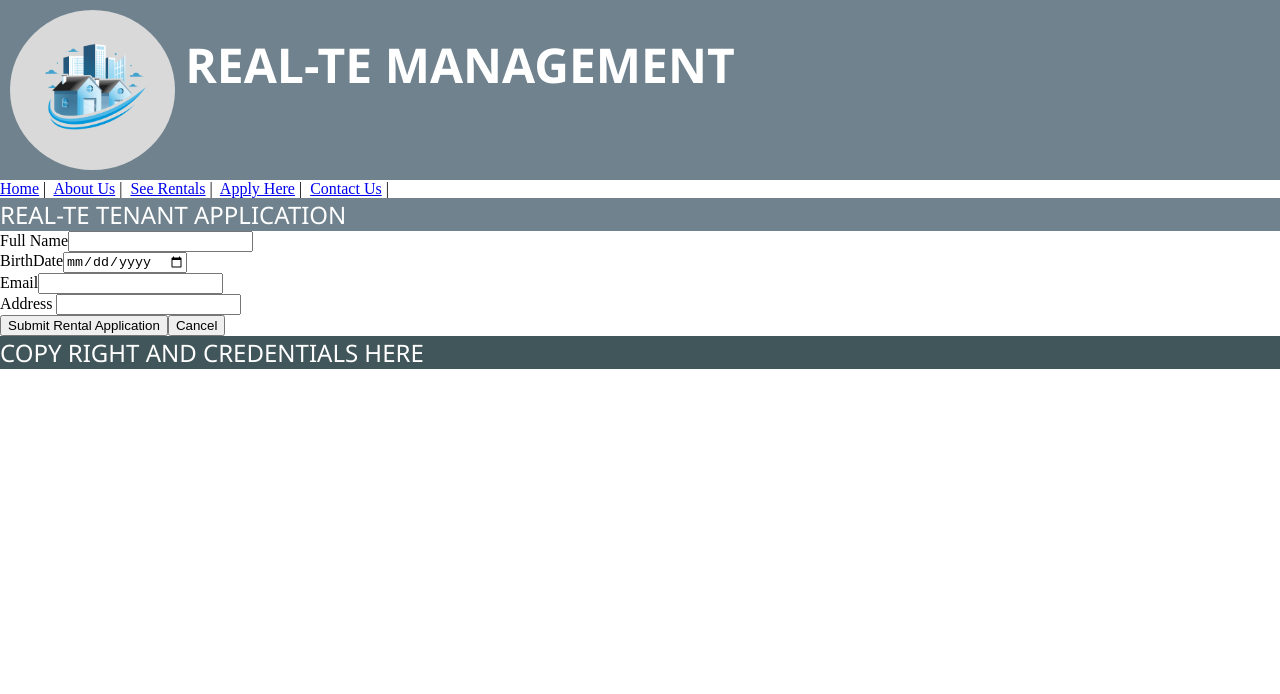
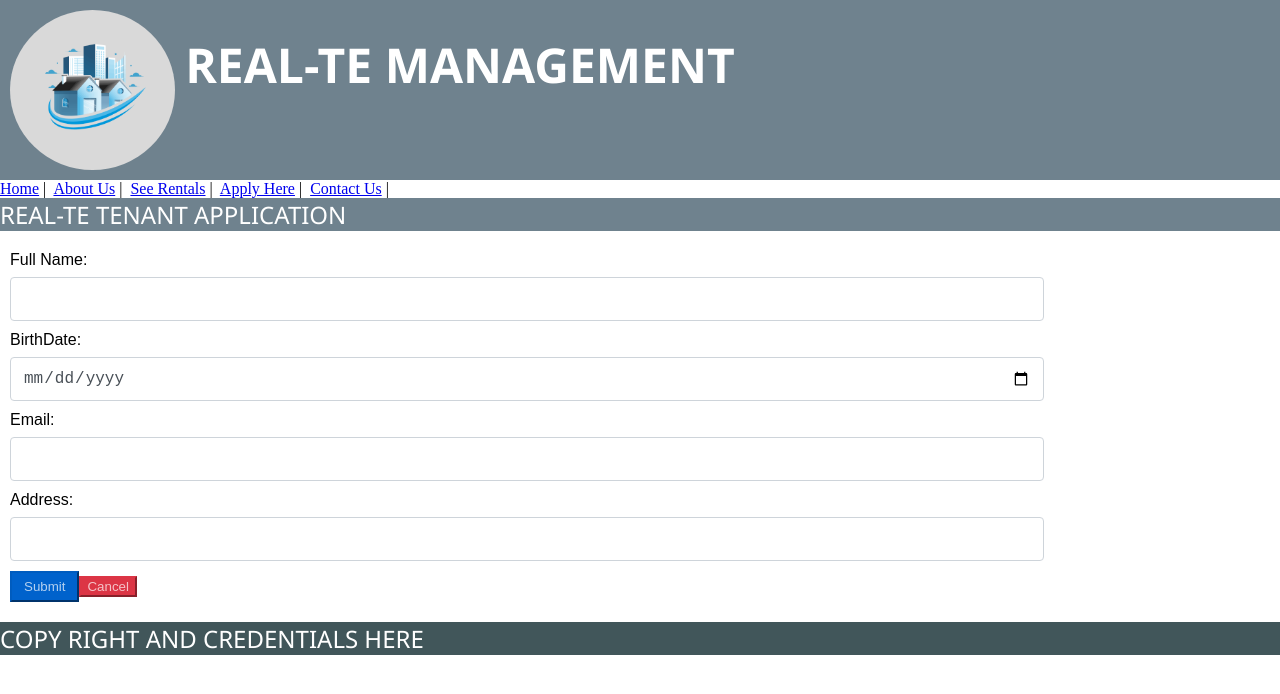
Before and after one commit to shann0n5/m03-capstone-final, a Vue app in the folder capstone/vue/: page /application in a window 1280 px wide. Shown: the top 694 px of the page. Built offline with nearby package versions, Linux system fonts and the light colour scheme.

Commit message:
added cross origin annotation to rent transaction controller and service request controller. also working on service request form on client side

```diff
--- a/capstone/vue/src/App.vue
+++ b/capstone/vue/src/App.vue
@@ -124,4 +124,48 @@ body {
         text-align: center;
         padding-top: 20px;
     }
+
+.btn {
+  display: inline-block;
+  font-weight: 400;
+  color: #212529;
+  text-align: center;
+  vertical-align: middle;
+  border: 1px solid transparent;
+  padding: .375rem .75rem;
+  margin-right: 10px;
+  margin-bottom: 5px;
+  font-size: 1rem;
+  line-height: 1.5;
+  border-radius: .25rem;
+  cursor: pointer;
+}
+
+.btn-submit {
+  color: rgba(255,255,255,0.7);
+  background-color: #0062cc;
+  border-color: #005cbf;
+  text-decoration: none;
+  padding: 6px 12px;
+  cursor: pointer;
+}
+
+.btn-submit:hover {
+  color: rgba(255,255,255,1.0);
+  border-color: #fff;
+}
+fieldset {
+  border: none;
+}
+
+.btn-cancel {
+  color: rgba(255,255,255,0.7);
+  background-color: #dc3545;
+  border-color: #dc3545;
+}
+
+.btn-cancel:hover {
+  color: rgba(255,255,255,1.0);
+  border-color: rgba(255,255,255,1.0);
+}
 </style>
--- a/capstone/vue/src/components/ApplicationForm.vue
+++ b/capstone/vue/src/components/ApplicationForm.vue
@@ -1,21 +1,24 @@
 <template>
-  <form v-on:submit.prevent="submitForm">
+  <form v-on:submit.prevent="submitForm" class="applicationForm">
     <div class="field">
-        <div class="info-field"><label for="fullName">Full Name</label>
-        <input type="text" id="fullName" name="fullName" v-model="editApplication.fullName">
+        <div class="info-field">
+            <label for="fullName">Full Name:</label>
+            <input type="text" class="form-control" id="fullName" name="fullName" v-model="editApplication.fullName">
         </div>
-        <div class="info-field"><label for="birthdate">BirthDate</label>
-        <input type="date" id="birthdate" name="birthdate" v-model="editApplication.birthdate">
+        <div class="info-field">
+            <label for="birthdate">BirthDate:</label>
+            <input type="date" id="birthdate" class="form-control" name="birthdate" v-model="editApplication.birthdate">
         </div>
-        <div class="info-field"><label for="email">Email</label>
-        <input type="email" id="email" name="email" v-model="editApplication.email">
+        <div class="info-field">
+            <label for="email">Email:</label>
+            <input type="email" id="email" class="form-control" name="email" v-model="editApplication.email">
         </div>
-        <div class="info-field"> <label for="address"> Address </label>
-        <input type="text" id="address" name="address" v-model="editApplication.address">
+        <div class="info-field">
+            <label for="address">Address:</label>
+            <input type="text" id="address" class="form-control" name="address" v-model="editApplication.address">
         </div>
-
         <div class="applicationButton">
-            <button class="btn-submit" type="submit">Submit Rental Application</button>
+            <button class="btn-submit" type="submit">Submit</button>
             <button class="btn-cancel" type="button" v-on:click="cancelForm">Cancel</button>
         </div>
     </div>
@@ -52,6 +55,31 @@ export default {
 }
 </script>
 
-<style>
+<style scoped>
+.applicationForm {
+  padding: 10px;
+  margin-bottom: 10px;
+}
+label {
+  display: inline-block;
+  margin-bottom: 0.5rem;
+}
+.info-field {
+  margin-bottom: 10px;
+  margin-top: 10px;
+  font-family: Arial, Helvetica, sans-serif;
+}
+.form-control {
+  display: block;
+  width: 80%;
+  height: 30px;
+  padding: 0.375rem 0.75rem;
+  font-size: 1rem;
+  font-weight: 400;
+  line-height: 1.5;
+  color: #495057;
+  border: 1px solid #ced4da;
+  border-radius: 0.25rem;
+}
 
 </style>
--- a/capstone/vue/src/components/ServiceRequestForm.vue
+++ b/capstone/vue/src/components/ServiceRequestForm.vue
@@ -1,8 +1,12 @@
 <template>
   <form v-onsubmit.prevent="submitForm" class="serviceRequestForm">
-    <div class="form-section">
-        <label for="requestDescription">Request Description</label>
-        <input type="text" id="requestDescription" name="requestDescription" v-model="editServiceRequest.description">
+    <div class="info-field">
+        <label for="title">Title:</label>
+         <input id="title" type="text" class="form-control" v-model="editServiceRequest.title"/>
+    </div>
+    <div class="info-field">
+        <label for="requestDescription">Request Description:</label>
+        <textarea id="requestDescription" class="form-control" v-model="editServiceRequest.description"></textarea>
     </div>
     <div class="serviceRequestButton">
         <button class="btn-submit" type="submit">Add New Service Request</button>
@@ -15,28 +19,92 @@
 </template>
 
 <script>
+import serviceRequestService from '../services/ServiceRequestService';
+
 export default {
     props: {
         serviceRequest: {
-            type: Object, required: true
+            type: Object,
+            required: true
         }
     },
     data() {
     return {
         editServiceRequest: {
             id: this.serviceRequest.id,
+            title: this.serviceRequest.title,
             description: this.serviceRequest.description
         }
     };
 },
     methods: {
-        cancelForm() {
-      this.$router.push({ name: 'serviceRequest', params: { id: this.editServiceRequest.serviceRequestId } });
-    }
+        submitForm(){
+            if(!this.validateForm()){
+                return;
+            }
+            if(this.editServiceRequest.id === 0){
+                serviceRequestService
+                    .addServiceRequest(this.serviceRequest)
+                    .then(response => {
+                        if(response.status === 201){
+                            this.$store.commit(
+                                'SET_NOTIFICATION',
+                                {
+                                    message: 'A new service request was added.',
+                                    type: 'success'
+                                }
+                            );
+                            this.$router.push({ name: 'serviceRequest', params})
+                        }
+                    })
+            }
+        },
+        cancelForm(){
+            this.$router.push({ name: 'serviceRequest', params: { id: this.editServiceRequest.serviceRequestId } });
+        },
+        validateForm(){
+            let msg = '';
+            if(this.editServiceRequest.title.length === 0){
+                msg += 'The new service request must have a title.';
+            }
+            if(this.editServiceRequest.description.length === 0){
+                msg += 'The new service request must have a description.';
+            }
+            if(msg.length > 0){
+                this.$store.commit('SET_NOTIFICATION', msg);
+                return false;
+            }
+            return true;
+        }
     }
 }
 </script>
 
 <style>
 
+.serviceRequestForm {
+  padding: 10px;
+  margin-bottom: 10px;
+}
+label {
+  display: inline-block;
+  margin-bottom: 0.5rem;
+}
+.info-field {
+  margin-bottom: 10px;
+  margin-top: 10px;
+  font-family: Arial, Helvetica, sans-serif;
+}
+.form-control {
+  display: block;
+  width: 80%;
+  height: 30px;
+  padding: 0.375rem 0.75rem;
+  font-size: 1rem;
+  font-weight: 400;
+  line-height: 1.5;
+  color: #495057;
+  border: 1px solid #ced4da;
+  border-radius: 0.25rem;
+}
 </style>
```
Also changed, not shown: 2 other files (tests, documents, lock files or other folders).
